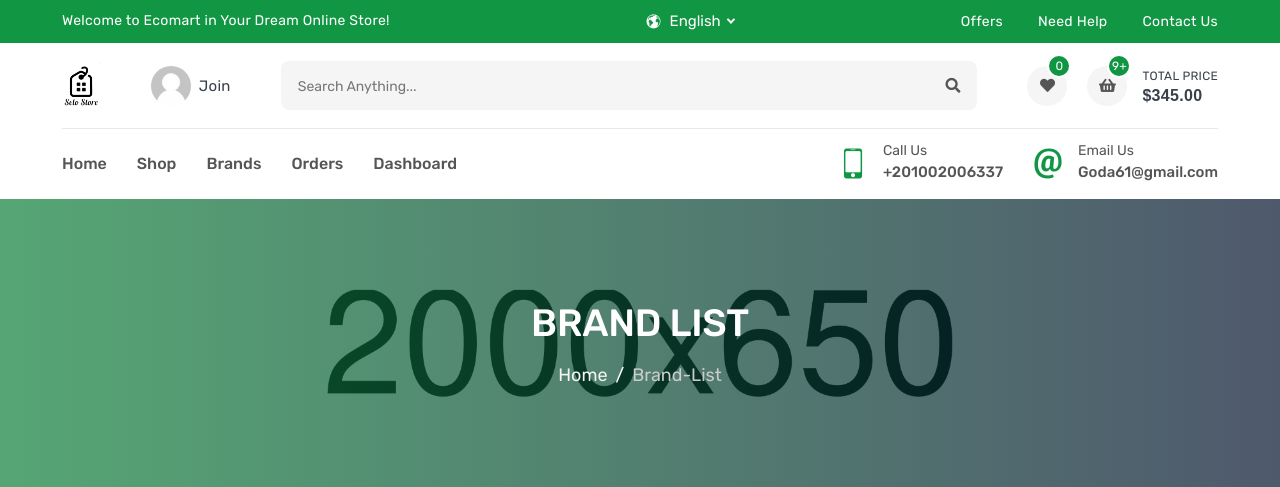
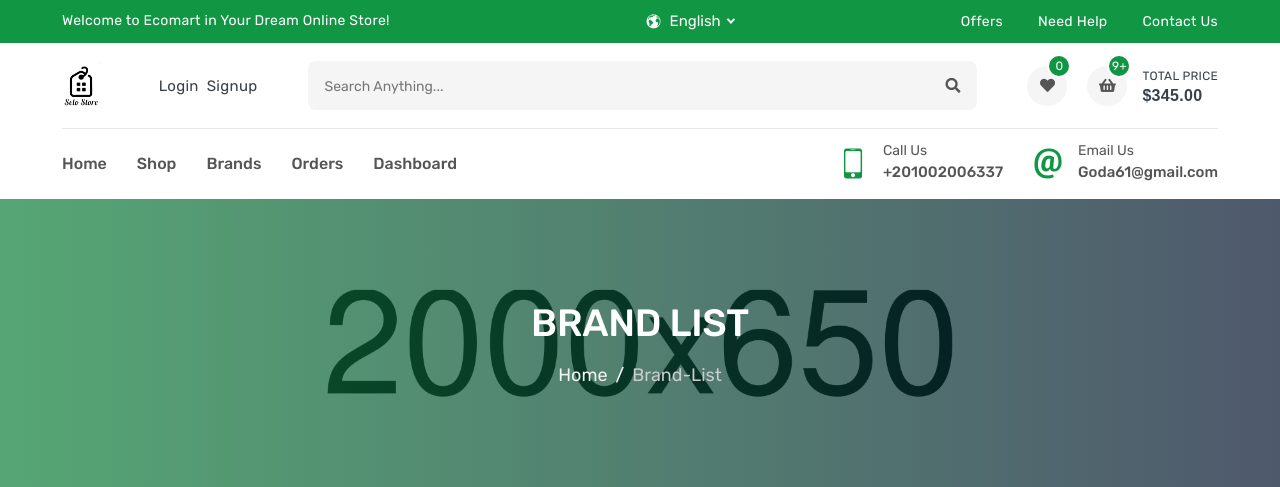
Before and after one commit to Gouda01/Django-Amazon-Clone, a Django app: page /products/brands in a window 1280 px wide. Shown: the top 487 px of the page. Run offline with Django 4.2, Linux system fonts and the light colour scheme; data comes from the database, SQL or seed files in the repository; both versions use the stored data as it was after the commit; parts of the project's set-up code (start-up, migrations or seed data) failed here and were passed over; some libraries are stand-ins or nearby versions.

Commit message:
Add Login and signup in navbar

```diff
--- a/templates/base.html
+++ b/templates/base.html
@@ -113,9 +113,14 @@
                     <a href="index.html" class="header-logo">
                         <img src="{{ settings_data.logo.url }}" alt="logo">
                     </a>
+
                     <a href="login.html" class="header-widget" title="My Account">
+                        {% if user.is_authenticated %}
                         <img src="images/user.png" alt="user">
-                        <span>join</span>
+                        {% else %}
+                        <span>Login</span>
+                        <span>Signup</span>
+                        {% endif %}
                     </a>
 
                     <form class="header-form">
```
Also changed, not shown: db.sqlite3.
